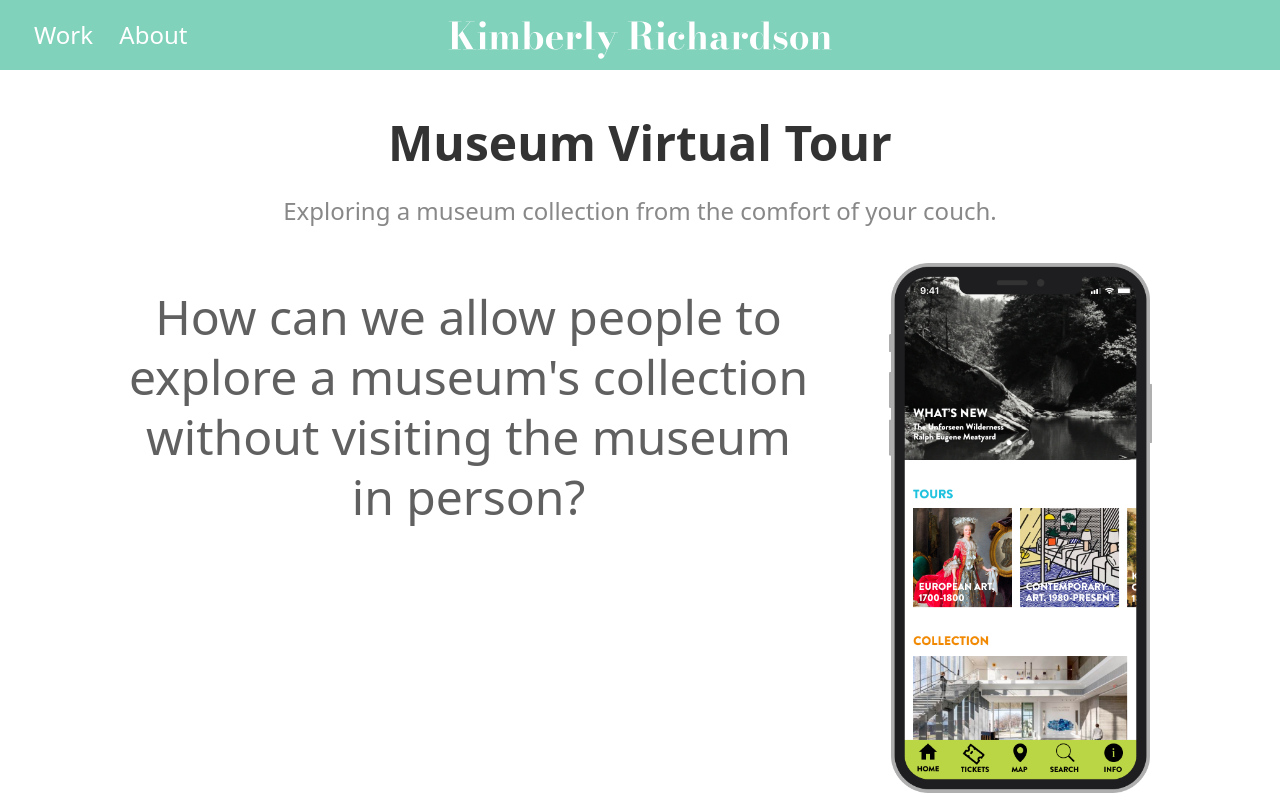
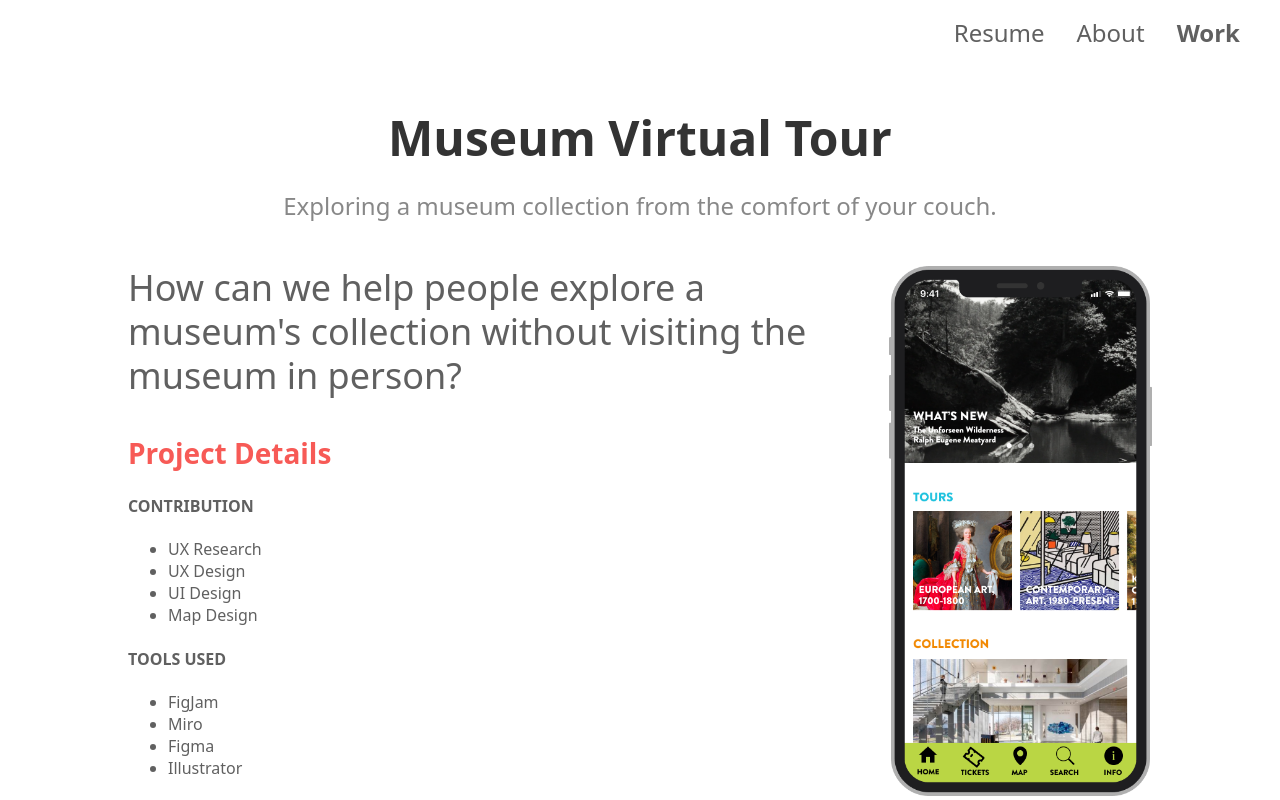
Before and after one commit to kimrichardson120/portfolio, a plain HTML site: page museum.html in a window 1280 px wide. Shown: the top 800 px of the page. Drawn offline with Linux system fonts and the light colour scheme.

Commit message:
Updating site

```diff
--- a/museum.html
+++ b/museum.html
@@ -11,24 +11,15 @@
 </head>
 
 <body>
-    <header class="site-header">
+    <header class="topnav">
         <div>
             <nav>
-                <a href="/portfolio#work">Work</a>
+                <a href="/portfolio#work"><strong>Work</strong></a>
                 <a href="/portfolio/about.html">About</a>
+                <a href="">Resume</a>
             </nav>
         </div>
 
-        <div>
-            <a href="/portfolio/"><img src="images/Kimberly-Richardson-Header.svg"></a>
-            <a href="/portfolio/"><img src="images/KR-Header.svg"></a>
-        </div>
-
-        <div>
-            <nav>
-                <a href="/portfolio/about.html">About</a>
-            </nav>
-        </div>
 
     </header>
 
@@ -36,13 +27,9 @@
         <h1>Museum Virtual Tour</h1>
         <h3>Exploring a museum collection from the comfort of your couch.</h3>
         <div class="projecthero">
-            <p class="herotext center">
-                How can we allow people to explore a museum's collection without visiting the museum in person?</p>
-            <img class="heropic" src="images/MuseumAppPreview.png"
-                alt="an iphone with a preview of a museum virtual tour app"
-                style="max-height: 530px; max-width: 263px;">
-        </div>
-
+            <div>
+                <p class="herotext">
+                    How can we help people explore a museum's collection without visiting the museum in person?</p>
                 <section>
                     <h2>Project Details</h2>
                     <h4>CONTRIBUTION</h4>
@@ -60,6 +47,13 @@
                         <li>Illustrator</li>
                     </ul>
                 </section>
+            </div>
+            <img class="heropic" src="images/MuseumAppPreview.png"
+                alt="an iphone with a preview of a museum virtual tour app"
+                style="max-height: 530px; max-width: 263px;">
+        </div>
+
+
 
         <section>
             <h2>Challenge</h2>
--- a/style.css
+++ b/style.css
@@ -39,67 +39,20 @@ p {
     color: #606060;
 }
 
-
-.site-header {
-    background-color: #81D2BB;
-    color: #fff;
-    width: 100%;
-    height: 70px;
-    line-height: 70px;
-    display: flex;
+.topnav {
+    background-color: #fff;
+    margin-right: 24px;
+    overflow: hidden;
 }
 
-.site-header a {
-    color: #fff;
+.topnav a {
+    color: #606060;
+    text-align: center;
+    padding: 16px;
+    float: right;
     text-decoration: none;
-
+    font-size: 1.5rem;
 }
-
-.site-header > div {
-    width: 33%;
-    height: 100%;
-
-}
-
-.site-header > div:nth-child(odd) {
-    padding-left: 24px;
-    padding-right: 24px;
-    font-size: 1.5rem;
-
-}
-
-.site-header > div:nth-child(odd) a {
-   margin: 10px;
-
-}
-
-.site-header > div:nth-child(2) {
-    width: 34%;
-    text-align: center;
-    font-size: 2rem;
-}
-
-.site-header > div:nth-child(2) img {
-    height: 40px;
-    padding-top: 20px;
-}
-
-.site-header > div:nth-child(3) {
-    text-align: right;
-}
-
-.site-header > div:nth-child(2) > a:nth-child(2) {
-    display: none;
-}
-
-.site-header > div:nth-child(1) > nav > a:nth-child(2) {
-    display: inline;
-}
-
-.site-header > div:nth-child(3) > nav > a:nth-child(1) {
-    display: none;
-}
-
 
 .welcome {
     color: #fff;
@@ -144,6 +97,7 @@ p {
 .contents > h1 {
     font-size: 5rem;
     margin-bottom: 0px;
+    margin-top: 24px;
     color: #606060;
     font-family: Georgia, 'Times New Roman', Times, serif;
 }
@@ -277,6 +231,12 @@ article > section > h2 {
     font-weight: 700;
 }
 
+article > div > div > section > h2 {
+    font-size: 1.75rem;
+    color: rgb(247, 90, 86);
+    font-weight: 700;
+}
+
 article > section h4 {
     margin-bottom: 0px;
     font-size: 1.17rem;
@@ -340,13 +300,14 @@ article > section li {
 .projecthero {
     display: flex;
     gap: 80px;
+    margin-top: 40px;
 }
 
 .herotext {
-    font-size: 3rem;
-    line-height: 3.75rem;
+    font-size: 2.25rem;
+    line-height: 2.75rem;
     color: #606060;
-    margin-top: 24px;
+    margin-top: 0px;
 }
 
 .center {
```
Also changed, not shown: about.html (+2 -12 lines), googleclassroom.html (+3 -13 lines), index.html (+2 -11 lines), rrcommenting.html (+3 -13 lines). Lines whose indentation alone changed are shown as unchanged.
